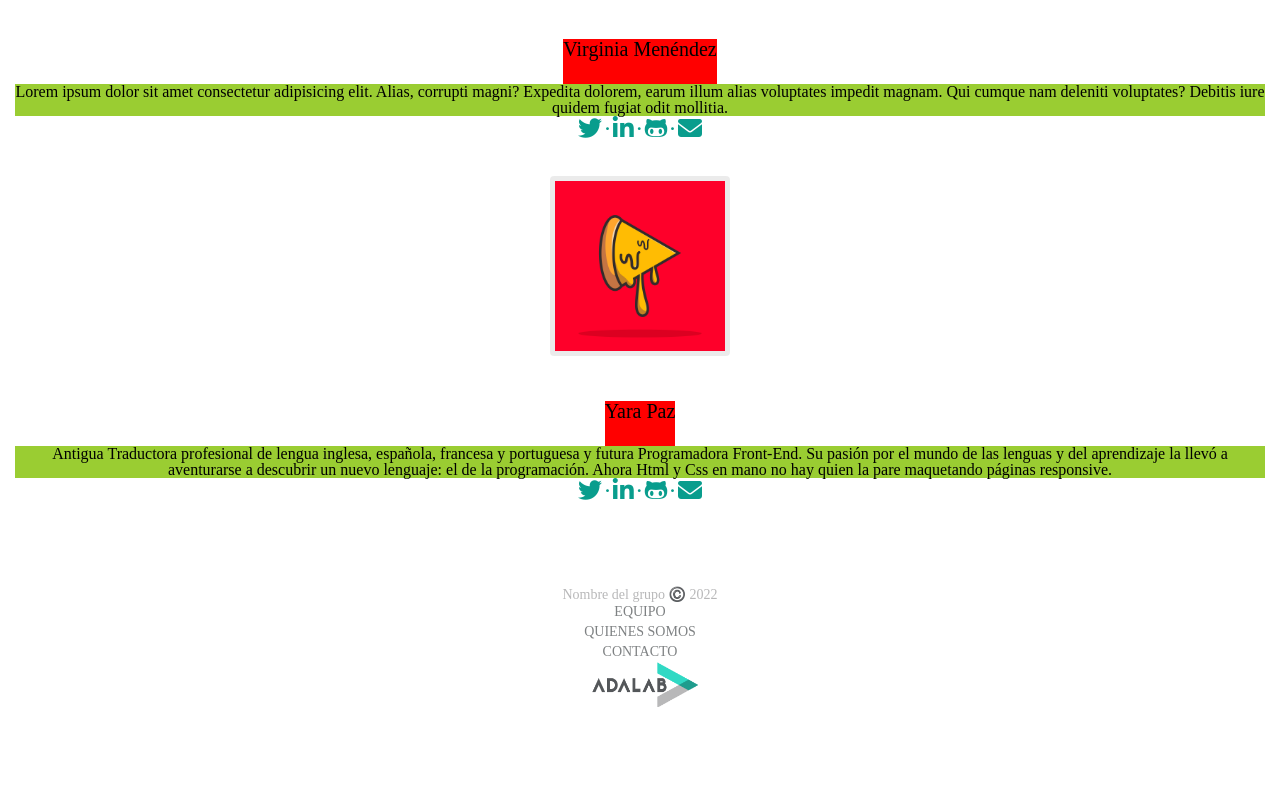
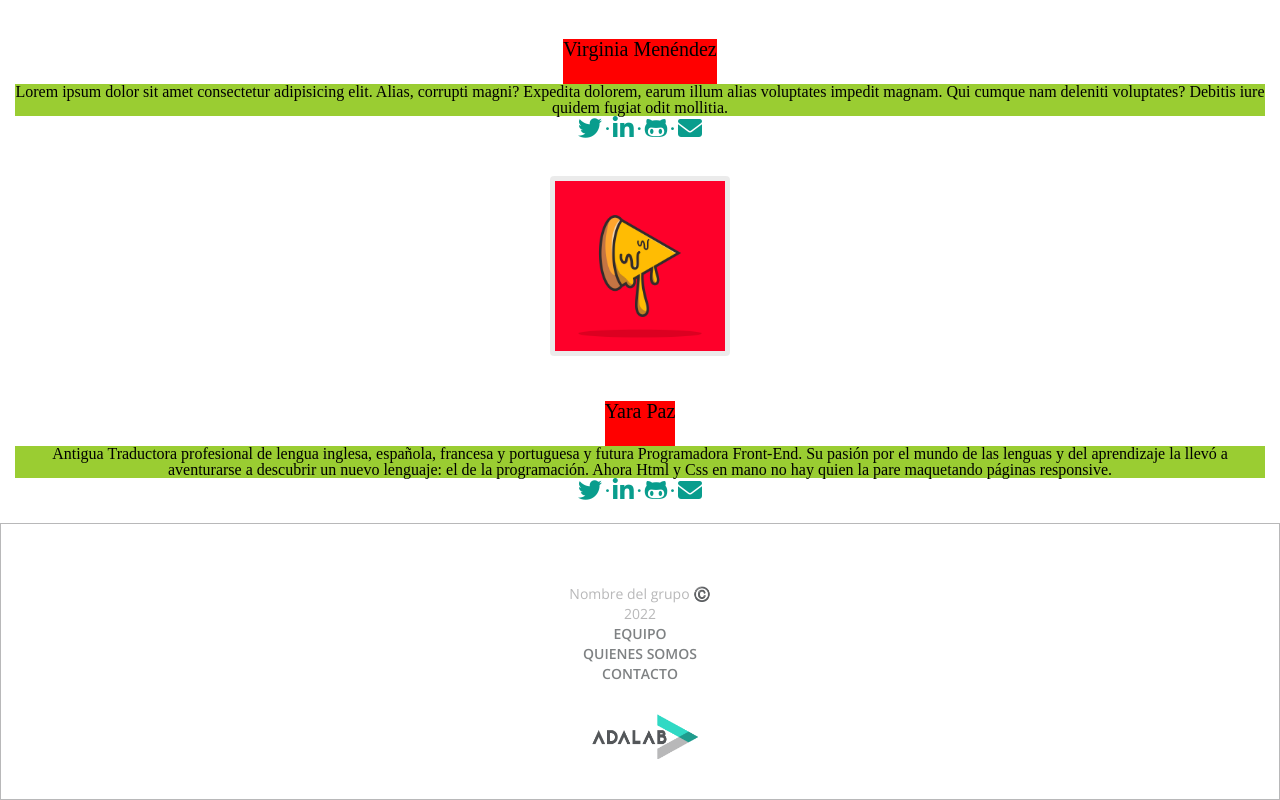
Before and after one commit to Adalab/project-promo-r-module-1-team-7, a plain HTML site: page index.html in a window 1280 px wide. Shown: the part 2453-3253 px from the top of the page. Before the commit the page ends 3226 px from the top, so only its background shows below. Drawn offline with nearby package versions, Linux system fonts and the light colour scheme.

Commit message:
footer maquetado a falta de revisión

```diff
--- a/index.html
+++ b/index.html
@@ -276,14 +276,14 @@
       </section>
     </main>
     <footer class="footer">
-      <div class="main-copyright">
-        <p class="copyright">Nombre del grupo ©️ 2022</p>
+      <div class="copyright">
+        <p>Nombre del grupo ©️ 2022</p>
       </div>
-      <nav>
-        <ul class="main-nav">
-          <li class="main-nav-item"><a href="index.html#equipo">EQUIPO</a></li>
-          <li class="main-nav-item"><a href="index.html#quienes-somos">QUIENES SOMOS</a></li>
-          <li class="main-nav-item"><a href="form.html#contacto">CONTACTO</a></li>
+      <nav class="main-nav-footer">
+        <ul>
+          <li class="main-nav-footer-item"><a href="index.html#equipo">EQUIPO</a></li>
+          <li class="main-nav-footer-item"><a href="index.html#quienes-somos">QUIENES SOMOS</a></li>
+          <li class="main-nav-footer-item"><a href="form.html#contacto">CONTACTO</a></li>
         </ul>
       </nav>
       <div>
--- a/styles/main.css
+++ b/styles/main.css
@@ -195,35 +195,50 @@ html {
 }
 
 .footer{
-  width:100%;
-  height:250px;
-  display:flex;
+  width: 100%;
+  height: 34.62603878116344vh;
+  padding: 30px 74px 45px;
+  border: solid 1px var(--cool-grey);
+  display: flex;
   flex-direction: column;
   align-items: center;
+  justify-content: space-around;
+}
+.copyright {
+  width: 172px;
+  height: 20px;
+  margin: 0 0 20px;
+  padding-top: 30px;
+  text-align: center;
+  color: var(--cool-grey);
+  font-size: 14px;
+  font-family: var(--font-familyOpenSans);
+  line-height: 1.43;
+}
+.main-nav-footer {
+  width: 114px;
+  height: 60px;
+  margin: 20px 29px 30px;
+  font-family: var(--font-familyOpenSans);
+  font-size: 14px;
+  font-weight: 600;
+  line-height: 1.43;
+  opacity: 0.75;
+}
+.main-nav-footer-item {
+  display: flex;
   justify-content: center;
 }
-.copyright {
-  color: var(--cool-grey);
-  font-size: 14px;
-}
-.main-nav {
-  font-size: 14px;
-  line-height: 20px;
-}
-.main-nav-item {
-  display:flex;
-  justify-content: center;
-}
-.main-nav-item a{
+.main-nav-footer-item a{
   color: var(--gunmetal);
   text-decoration: none;
-  opacity: 75%;
 }
-.main-nav-item a :hover{
-  color:blue
+.main-nav-footer-item a :hover{
+  color: blue
 }
 .logo-adalab{
   width: 115.9px;
   height: 45px;
 }
-/*faltan paddings/
+/*faltan ubicar exactamente las cajas*/
+/*falta quizás cambiar px por vh/
```
